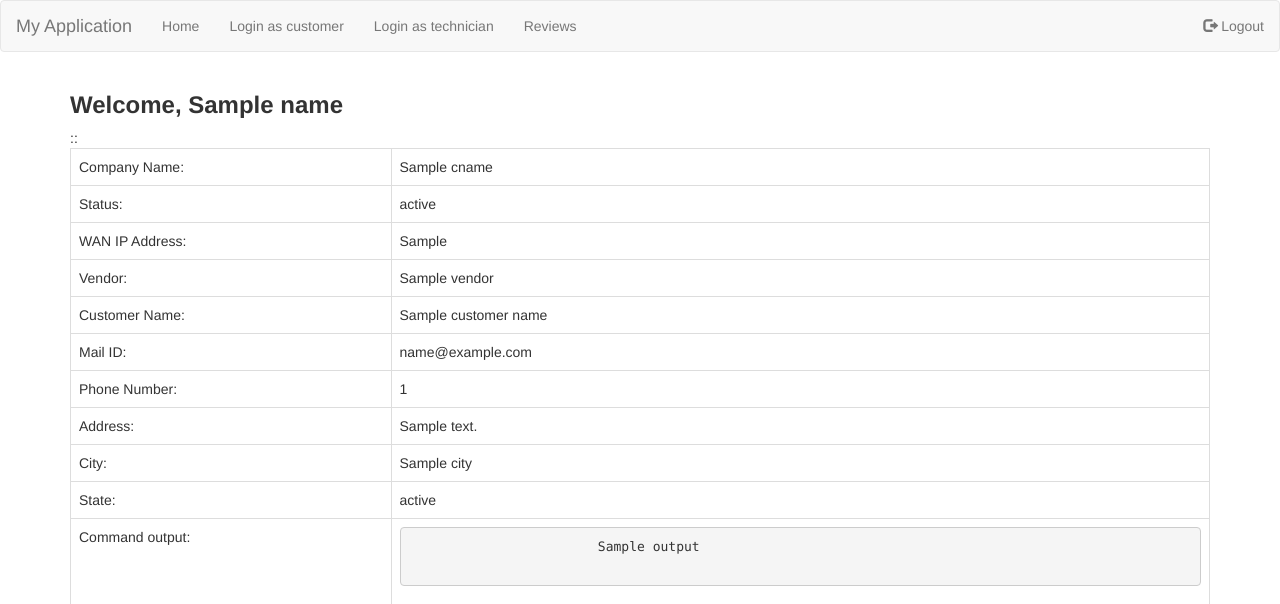
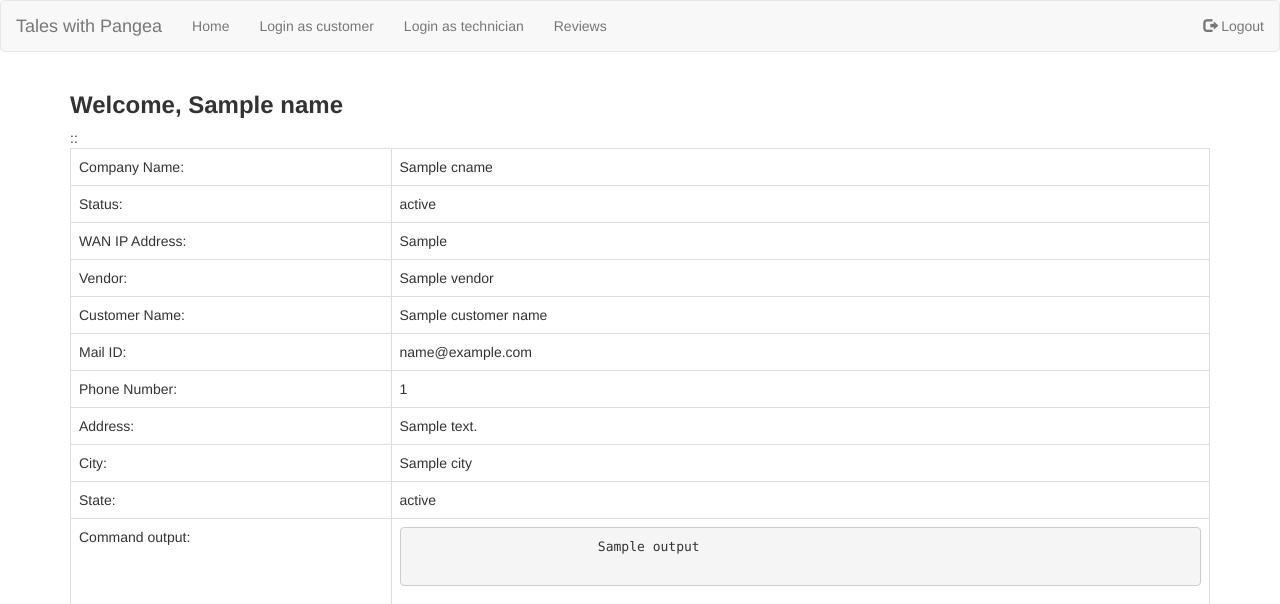
Before and after one commit to talesoftechnology/tales_with_pangea, a Flask app: template templates/results_c.html in a window 1280 px wide. Shown: the top 604 px of the page. Run offline with Flask 2, Linux system fonts and the light colour scheme; the template is opened without the code that fills it: most values are stand-ins (such as "Sample title", 1, 10 or a date in 2020); some libraries are stand-ins or nearby versions.

Commit message:
Update results_c.html

```diff
--- a/templates/results_c.html
+++ b/templates/results_c.html
@@ -8,7 +8,7 @@
     <nav class="navbar navbar-default">
         <div class="container-fluid">
             <div class="navbar-header">
-                <a class="navbar-brand" href="#">My Application</a>
+                <a class="navbar-brand" href="#">Tales with Pangea</a>
             </div>
             <ul class="nav navbar-nav">
                 <li><a href="/">Home</a></li>
```
